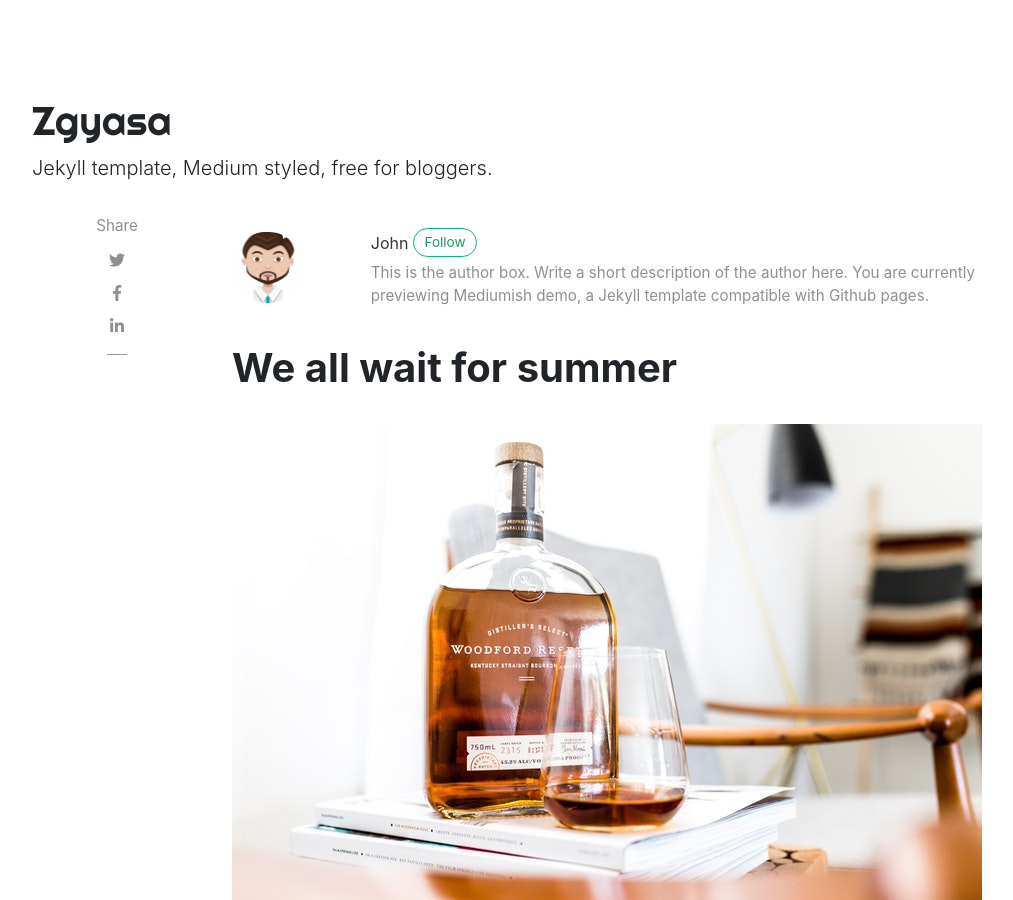
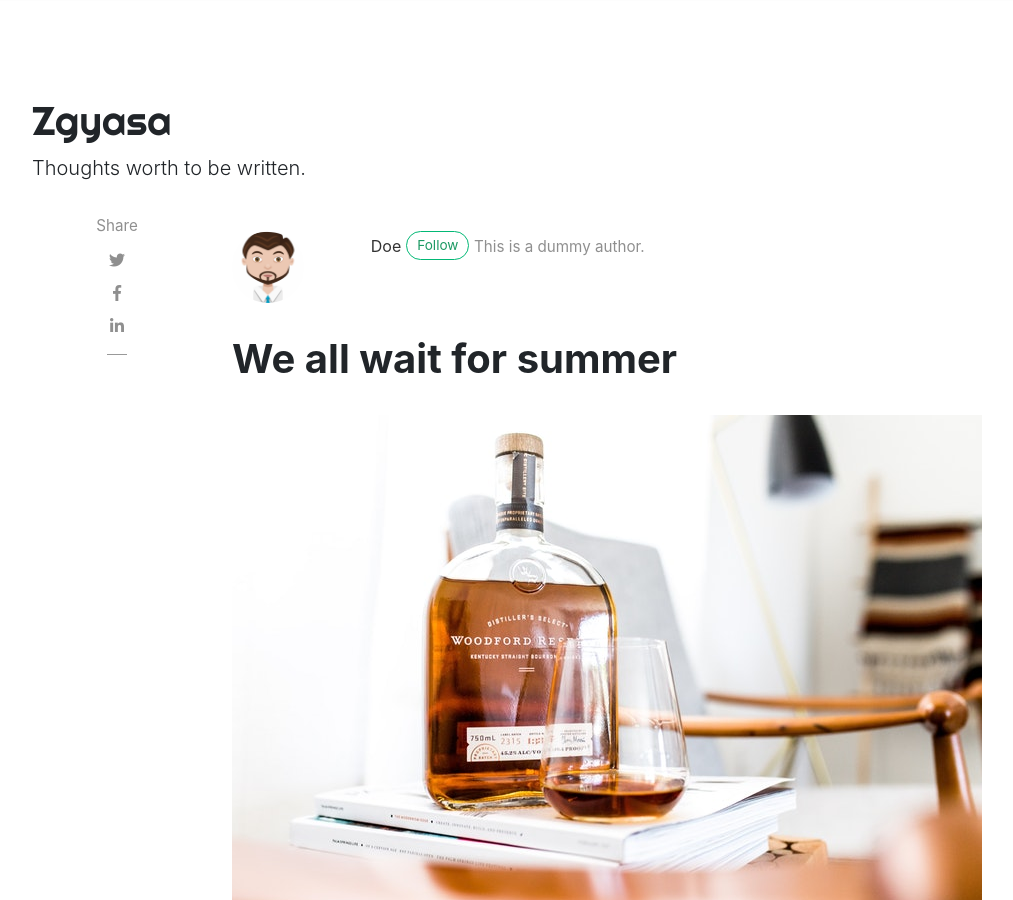
Before and after one commit to luhgit/blog, a Jekyll site: the page built from _posts/2018-01-12-we-all-wait-for-summer.md, in a window 1280 px wide and 900 px high. Shown: the whole window, without its empty margins (53-1066 px from the left). Built offline with Jekyll 4.4.1, drawn with Linux system fonts in a browser that asks for light colours; nearby versions of some CDN libraries; comment, search, counter and statistics services are not loaded.

Commit message:
Updating the authors

```diff
--- a/_config.yml
+++ b/_config.yml
@@ -1,7 +1,7 @@
 # Site
 name: "Zgyasa"
-title: "Mediumish"
-description: "Jekyll template, Medium styled, free for bloggers."
+title: "Zgyasa"
+description: "Thoughts worth to be written."
 logo: 'assets/images/logo.png'
 favicon: 'assets/images/logo.png'
 #baseurl: 'blog'
@@ -14,23 +14,24 @@
 
 # Authors
 authors:
-  sal:
-    name: Sal
-    display_name: Sal
+  amit:
+    name: Amit
+    display_name: Zgyasu
     gravatar: e56154546cf4be74e393c62d1ae9f9d4
-    email: wowthemesnet@gmail.com
-    web: https://www.wowthemes.net
-    twitter: https://twitter.com/wowthemesnet
-    description: "Author of Mediumish, a Bootstrap Medium styled template available for WordPress, HTML, Ghost and Jekyll. You are currently previewing Jekyll template demo."
+    email: amit.hannover@gmail.com
+    web: https://www.amittyagi.com
+    twitter: https://twitter.com/amit_tyagi
+    description: "Author at Zgyasa blog."
+
   john:
     name: John
-    display_name: John
+    display_name: Doe
     avatar: 'assets/images/avatar.png'
     gravatar: b1cc14991db7a456fcd761680bbc8f81
-    email: wowthemesnet@gmail.com
-    web: https://www.wowthemes.net
-    twitter: https://twitter.com/wowthemesnet
-    description: "This is the author box. Write a short description of the author here. You are currently previewing Mediumish demo, a Jekyll template compatible with Github pages."
+    email: zohn.doe@xyz.com
+    web: https://www.johndoe.net
+    twitter: https://twitter.com/johndoe
+    description: "This is a dummy author."
 
 # Plugins
 plugins:
```
